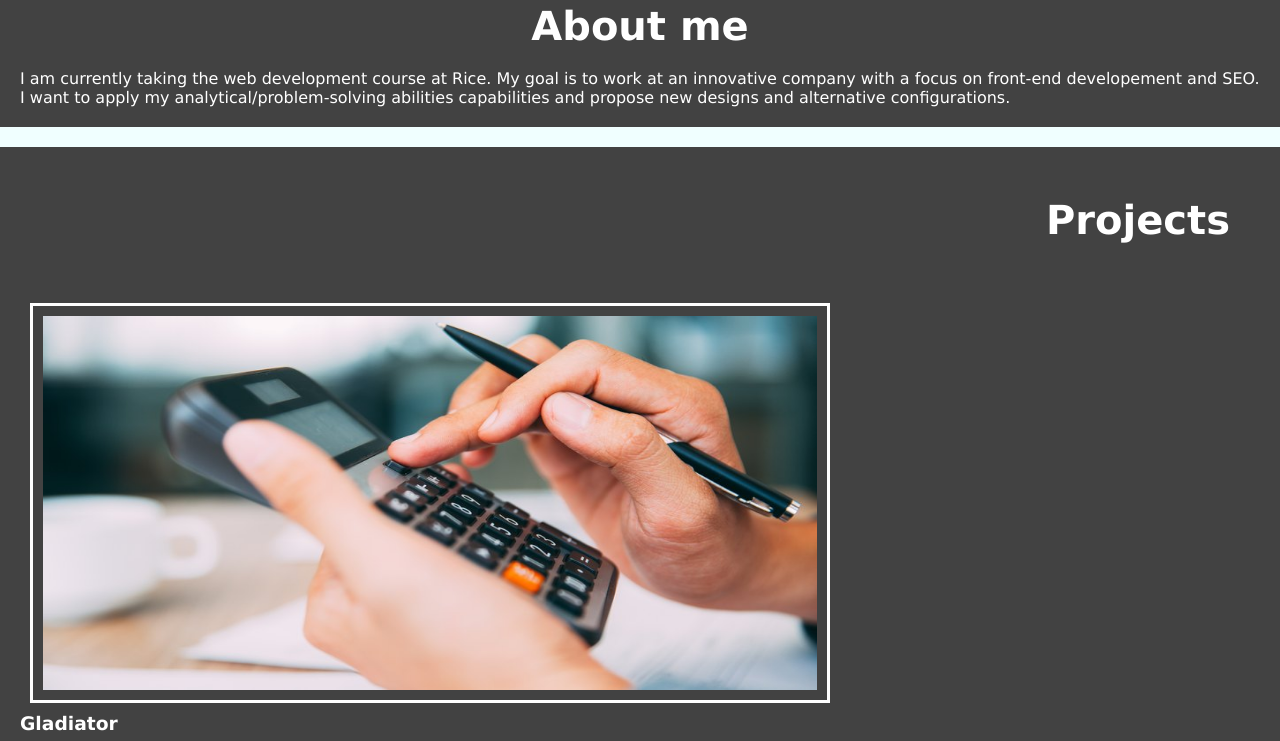
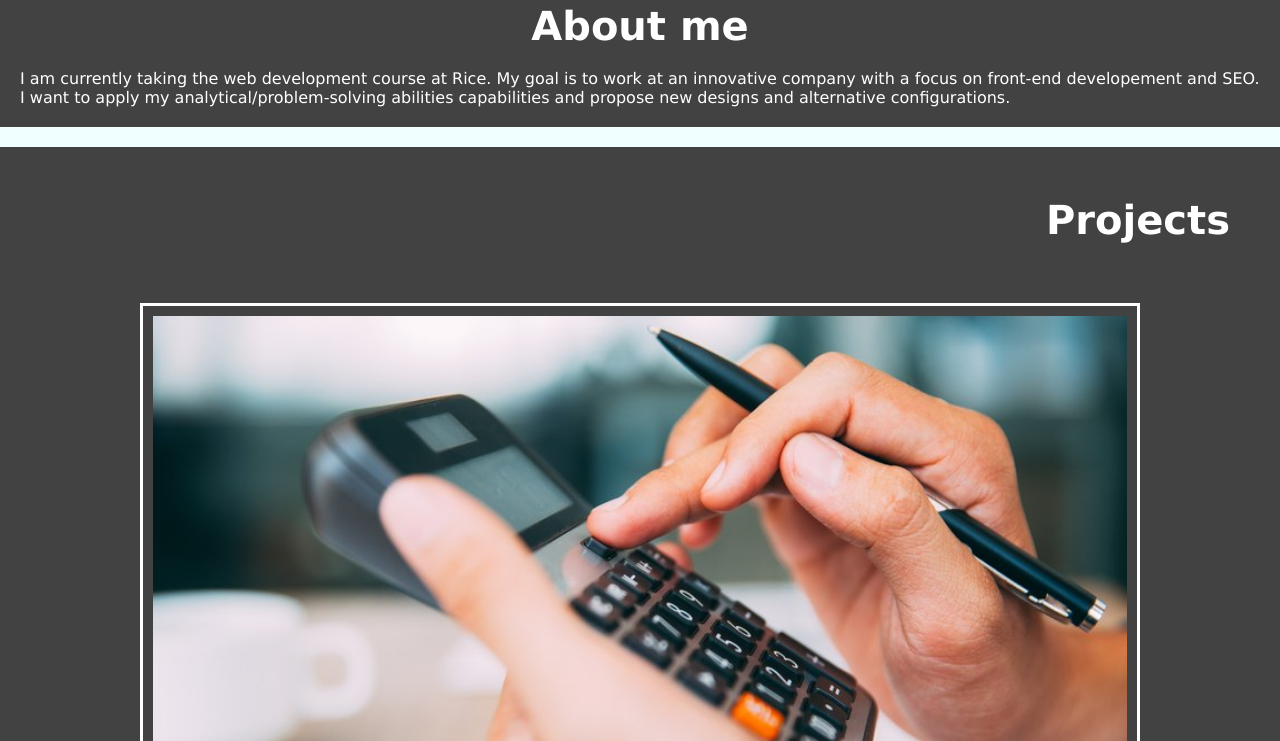
Before and after one commit to ashokunb/my-portfolio-html-css-java, a plain HTML site: page index.html in a window 1280 px wide. Shown: the part 943-1684 px from the top of the page. Drawn offline with Linux system fonts and the light colour scheme.

Commit message:
made image one for the gladiator photo larger

```diff
--- a/assets/CSS/style.css
+++ b/assets/CSS/style.css
@@ -111,13 +111,13 @@ padding: 30px;
 display: block;
 
 }
-#projects-me {
 
-}
 .p1 {
     margin: auto;
     display: flex;
     flex-wrap: wrap;
+    flex-basis: 100%;
+    justify-content: center;
 }
 .p1 img {
     border: 3px solid;
@@ -125,10 +125,15 @@ display: block;
     padding: 10px 10px 10px 10px;
     width: 800px;
     height: 400px;
-    display: flex;
-    flex-shrink: inherit;
 }
 
+.child-one img {
+    width: 1000px;
+    height: 600px;
+}
+.child-two {
+
+}
 
 /*
 .container {
```
